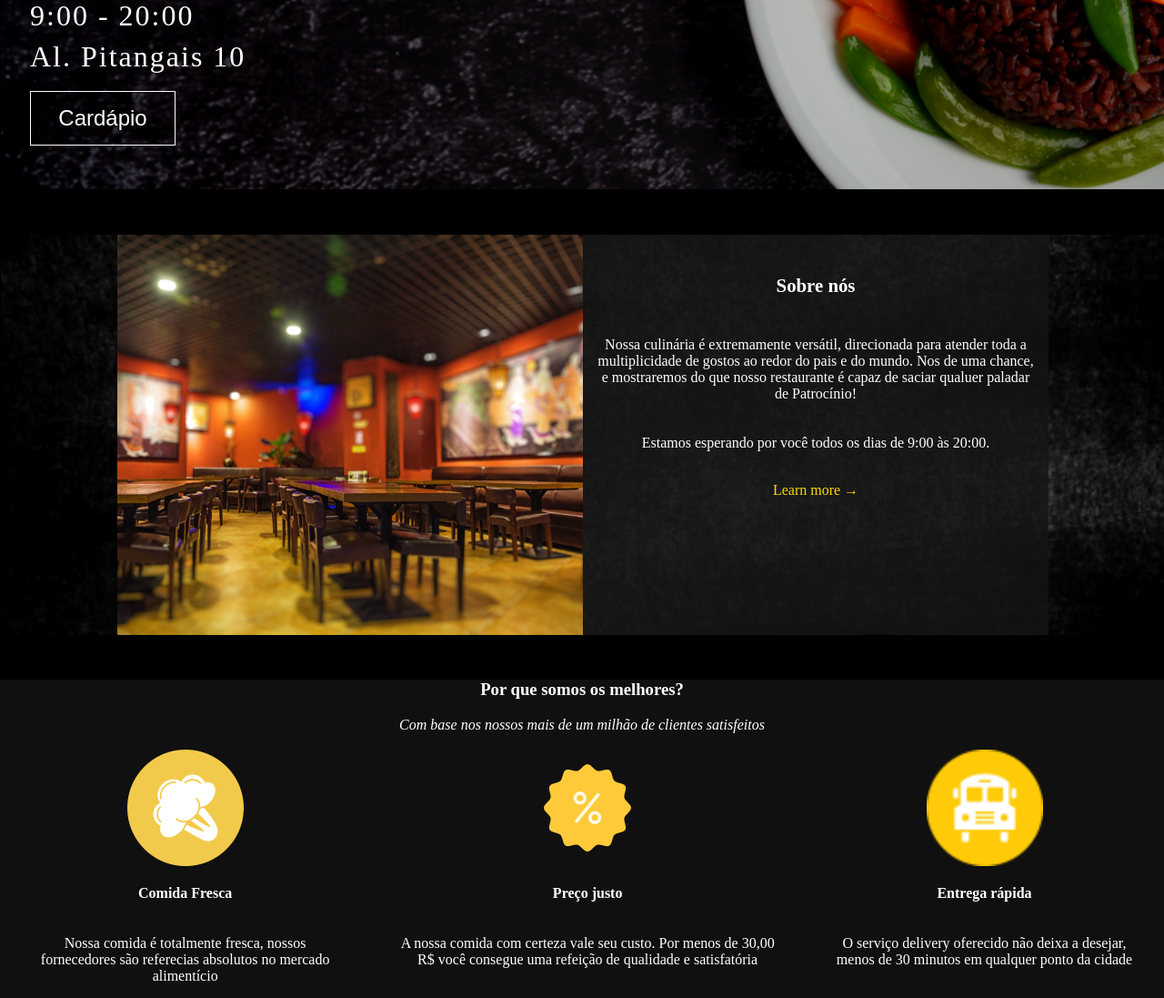
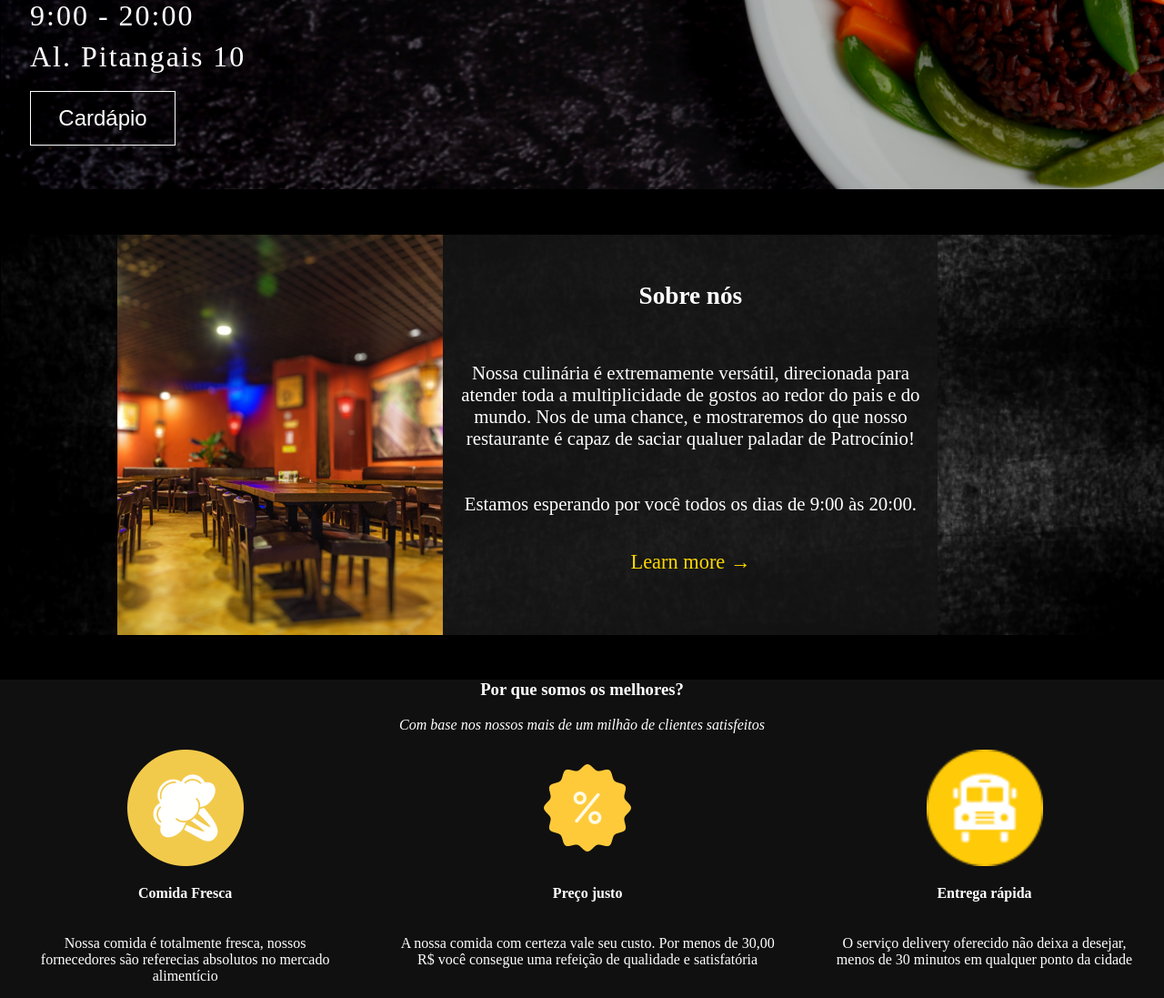
Before and after one commit to Geraldo-B-Neto/PatroCook, a PHP site: page / in a window 1280 px wide. Shown: the part 311-1408 px from the top of the page at 91% size. Run offline with PHP 8.4, Linux system fonts and the light colour scheme.

Commit message:
Add files via upload

```diff
--- a/css/index.css
+++ b/css/index.css
@@ -382,6 +382,7 @@ box-shadow: -10px 10px 6px 0px black;
   transform: translate(-65%, -50%);
   opacity: 0;
   z-index: -1;
+
 }
 .containerModalAvaliation form{
   margin: auto;
@@ -390,7 +391,7 @@ box-shadow: -10px 10px 6px 0px black;
   gap:.5rem;
   position: relative;
   background: var(--grey2);
-  width: 20rem;
+  width: 25rem;
   color: var(--white);
   padding: 3rem .5rem 2rem .5rem;
   border: .5px var(--gold) solid;
@@ -517,13 +518,24 @@ box-shadow: -10px 10px 6px 0px black;
   }
   .containerAboutUsContent img{
     height: 27.5em;
-    width: 50%;
+    width: 35%;
   }
   .containerAboutUsContent article{
     height: 24rem;
     width: 50%;
   }
-
+  .containerAboutUsContent article h4{
+    color:var(--white);
+    font-size: 1.7rem;
+  }
+  .containerAboutUsContent article p{
+    color: var(--white);
+    font-size: 1.3rem;
+  }
+  .containerAboutUsContent article span{
+    color: var(--gold);
+    font-size: 1.4rem;
+  }
   .containerBoxContentDifferential{
     display: flex;
     justify-content: space-around;
@@ -539,7 +551,7 @@ box-shadow: -10px 10px 6px 0px black;
   }
 
   .boxContentAvaliations{
-    width: 18rem;
+    width: 25rem;
   }
   .boxContentAvaliations div{
     height: 4rem;
@@ -551,6 +563,7 @@ box-shadow: -10px 10px 6px 0px black;
 
   .contentAvaliations{
     flex-direction: row;
+    flex-wrap: wrap;
     width: 90%;
     gap: 3rem;
     padding-inline: 2rem;
```
